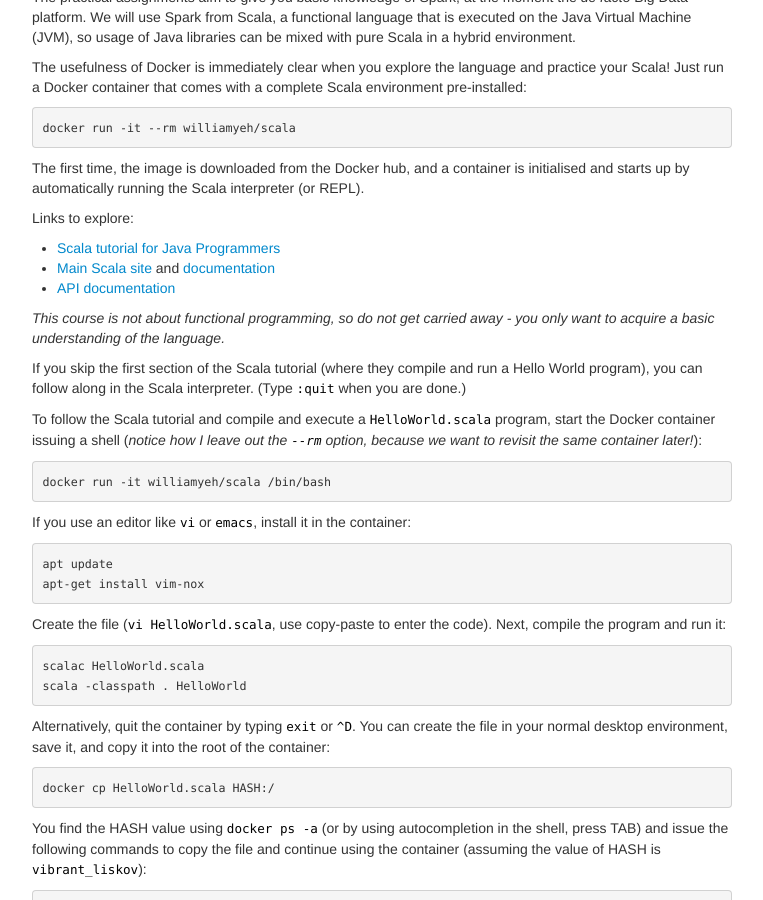
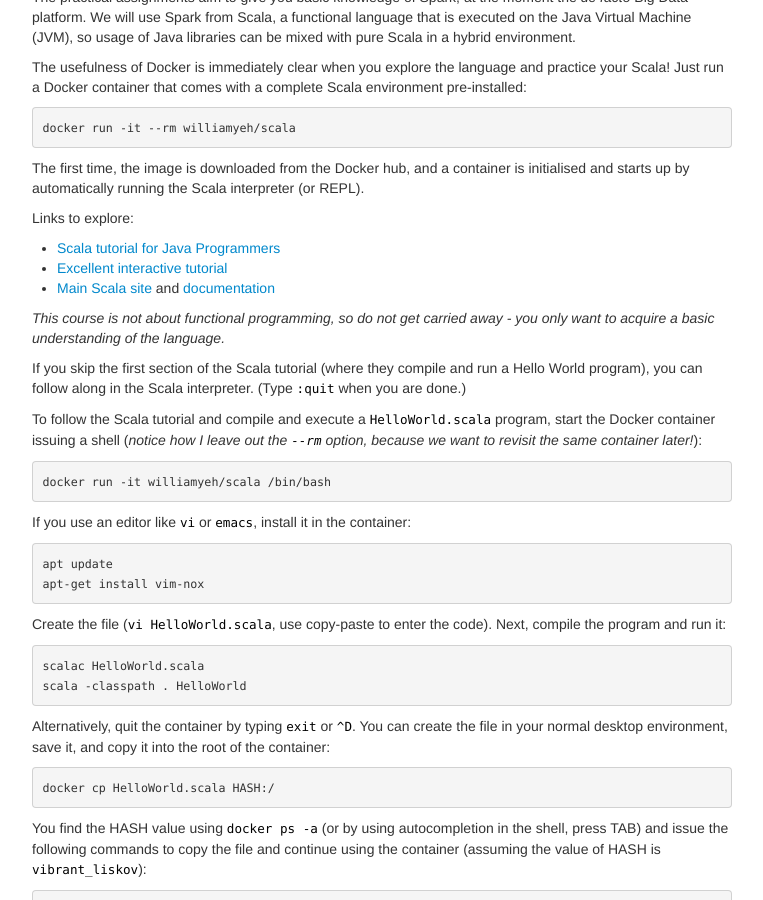
Before and after one commit to Thelukepet/course, a Jekyll site: the page built from assignments/A1b-docker.md, in a window 1280 px wide and 900 px high, scrolled down 1148 px. Shown: the whole window, without its empty margins (258-1021 px from the left). Built offline with Jekyll 4.4.1, drawn with Linux system fonts in a browser that asks for light colours.

Commit message:
Added second tutorial, very good

```diff
--- a/assignments/A1b-docker.md
+++ b/assignments/A1b-docker.md
@@ -73,8 +73,8 @@ by automatically running the Scala interpreter (or REPL).
 Links to explore:
 
 * [Scala tutorial for Java Programmers](http://docs.scala-lang.org/tutorials/scala-for-java-programmers.html)
+* [Excellent interactive tutorial](https://www.scala-exercises.org/scala_tutorial)
 * [Main Scala site](http://scala-lang.org/) and [documentation](http://docs.scala-lang.org/)
-* [API documentation](https://www.scala-lang.org/api/current/)
 
 _This course is not about functional programming, so do not get carried away - you only want to acquire a basic understanding of the language._
 
```
